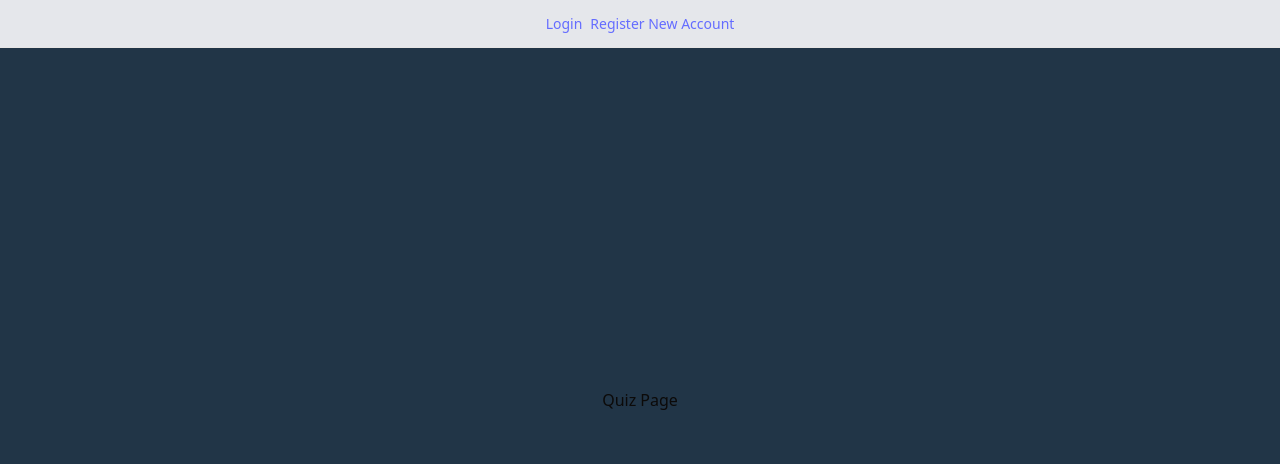
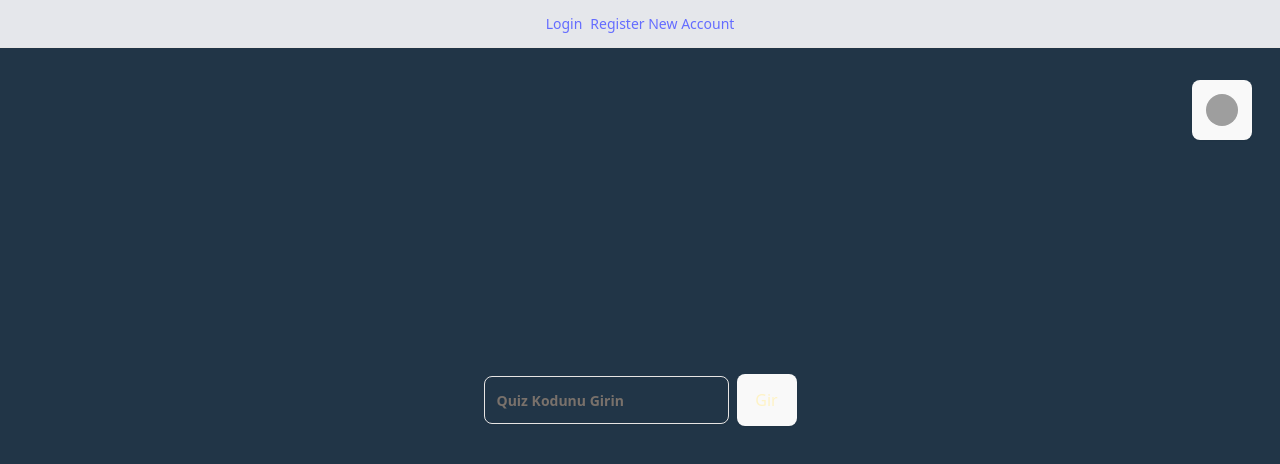
Before and after one commit to MustafaAykut77/quiz-platfrom, a React (Vite) app: page / in a window 1280 px wide. Shown: the top 464 px of the page. Built offline with nearby package versions, Linux system fonts and the light colour scheme; no server answers; grey boxes are pictures that could not be loaded.

Commit message:
Socket.IO connections added.

```diff
--- a/package.json
+++ b/package.json
@@ -20,6 +20,7 @@
     "axios": "^1.9.0",
     "class-variance-authority": "^0.7.1",
     "clsx": "^2.1.1",
+    "dotenv": "^16.5.0",
     "express": "^5.1.0",
     "firebase": "^11.6.1",
     "lucide-react": "^0.503.0",
@@ -28,6 +29,8 @@
     "react-dom": "^19.0.0",
     "react-icons": "^5.5.0",
     "react-router-dom": "^7.5.2",
+    "socket.io": "^4.8.1",
+    "socket.io-client": "^4.8.1",
     "tailwind-merge": "^3.2.0",
     "tailwindcss": "^4.0.13",
     "tw-animate-css": "^1.2.8"
--- a/src/config/firebase-config.js
+++ b/src/config/firebase-config.js
@@ -2,14 +2,15 @@ import { initializeApp } from "firebase/app";
 import { getAnalytics } from "firebase/analytics";
 import { getAuth } from "firebase/auth";
 
+
 const firebaseConfig = {
-  apiKey: process.env.apiKey,
-  authDomain: process.env.authDomain,
-  projectId: process.env.projectId,
-  storageBucket: process.env.storageBucket,
-  messagingSenderId: process.env.messagingSenderId,
-  appId: process.env.appId,
-  measurementId: process.env.measurementId
+  apiKey: import.meta.env.VITE_API_KEY,
+  authDomain: import.meta.env.VITE_AUTH_DOMAIN,
+  projectId: import.meta.env.VITE_PROJECT_ID,
+  storageBucket: import.meta.env.VITE_STORAGE_BUCKET,
+  messagingSenderId: import.meta.env.VITE_MESSAGING_SENDER_ID,
+  appId: import.meta.env.VITE_APP_ID,
+  measurementId: import.meta.env.VITE_MEASUREMENT_ID
 };
 
 const app = initializeApp(firebaseConfig);
--- a/src/pages/quiz/quiz.jsx
+++ b/src/pages/quiz/quiz.jsx
@@ -1,7 +1,53 @@
+import { io } from "socket.io-client";
+import React, { useState } from 'react';
+
+// Component Imports
+import { Button } from "@/components/ui/button";
+import { Input } from "@/components/ui/input";
+import { Avatar, AvatarFallback, AvatarImage } from "@/components/ui/avatar";
+
+const socket = io("http://localhost:3000");
+
 const Quiz = () => {
-    return (
-        <div>Quiz Page</div>
-     );
+  const [code, setCode] = useState('');
+
+  const handleInputChange = (event) => {
+    setCode(event.target.value);
+  };
+
+  const handleJoinQuiz = () => {
+    socket.emit("send-code", code);
+    console.log("Gönderilen Kod:", code);
+  };
+
+  return (
+    <>
+      <div className="flex w-full max-w-sm items-center space-x-2 font-bold">
+
+        <Button variant="destructive" className={"absolute right-5 top-20 text-amber-100 h-15 w-15 "} type="button">
+          <Avatar>
+            <AvatarImage src="https://github.com/shadcn.png" />
+            <AvatarFallback>CN</AvatarFallback>
+          </Avatar>
+        </Button>
+
+        <Input
+          className={"text-amber-100"}
+          placeholder="Quiz Kodunu Girin"
+          value={code}
+          onChange={handleInputChange}
+        />
+        <Button
+          variant="destructive"
+          className={"text-amber-100 h-13 w-15"}
+          type="button"
+          onClick={handleJoinQuiz}
+        >
+          Gir
+        </Button>
+      </div>
+    </>
+  );
 }
 
 export default Quiz;
```
Also changed, not shown: 2 other files (tests, documents, lock files or other folders).
